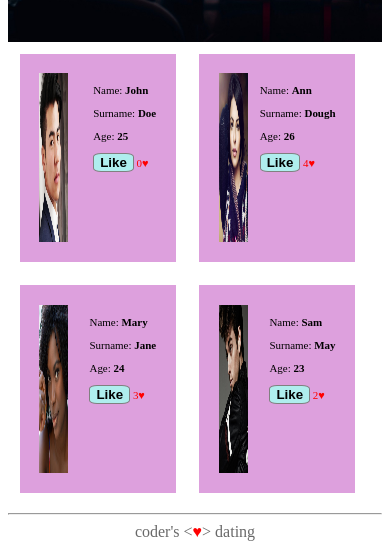
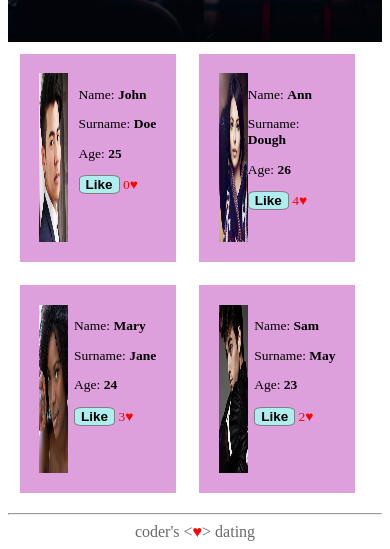
Before and after one commit to MatthiasLiszt/FSWD40-CodeReview-05, a plain HTML site: page index.html in a window 390 px wide. Shown: the part 327-876 px from the top of the page. Drawn offline with Linux system fonts and the light colour scheme.

Commit message:
minor changes

```diff
--- a/css/coderdating.css
+++ b/css/coderdating.css
@@ -52,6 +52,7 @@ footer span{
  padding: 5%;
  margin: 3%;
  float: left;
+ font-size: 2.5vh;
 }
 
 .person img{
@@ -92,6 +93,10 @@ footer span{
   font-size: 7vh;
  }
  .person{
-   font-size: 1.3vh;
+   font-size: 1.6vh;
+  }
+ .like{
+   font-size: 1.6vh;
+   font-weight: bold;
   }
 }
```
